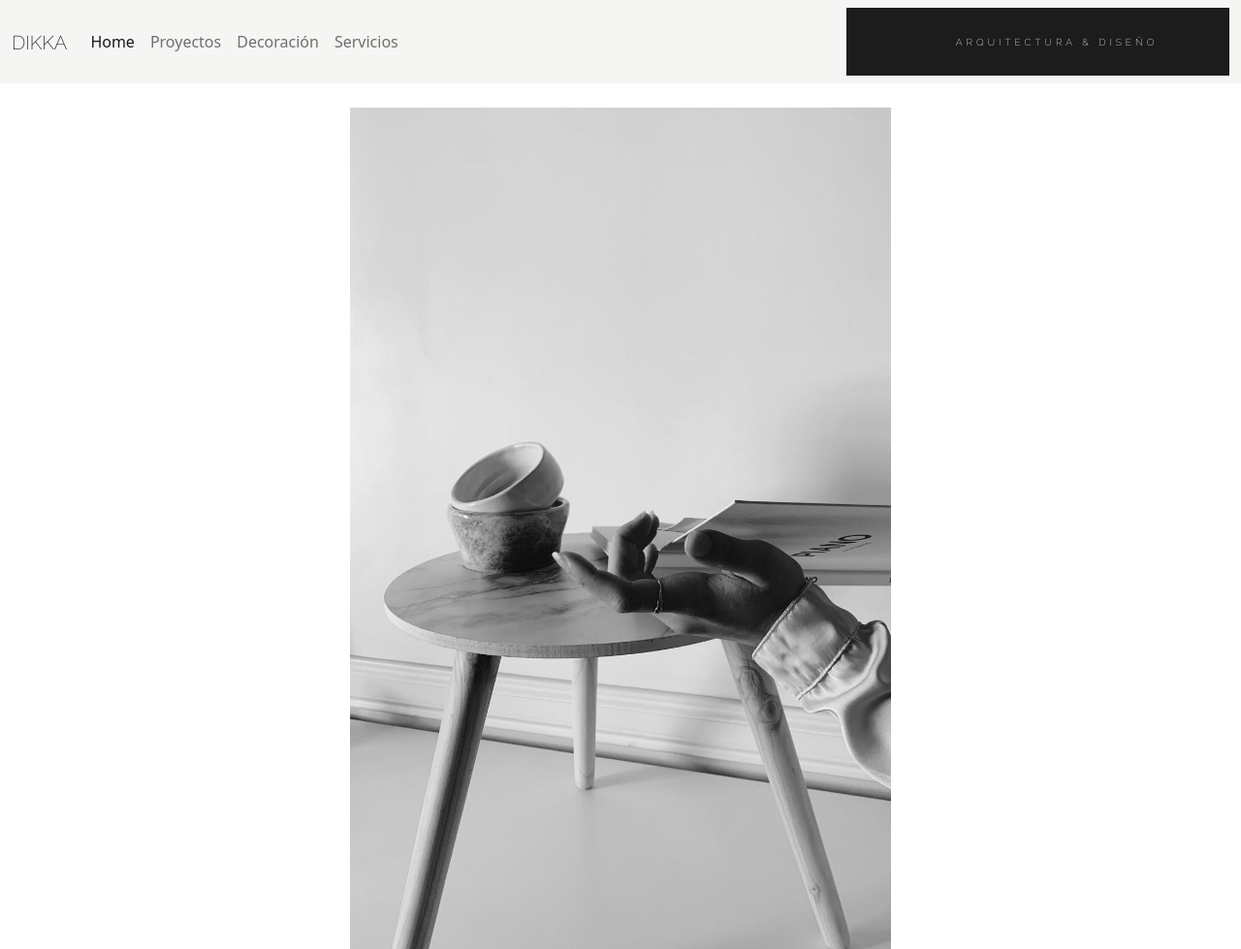
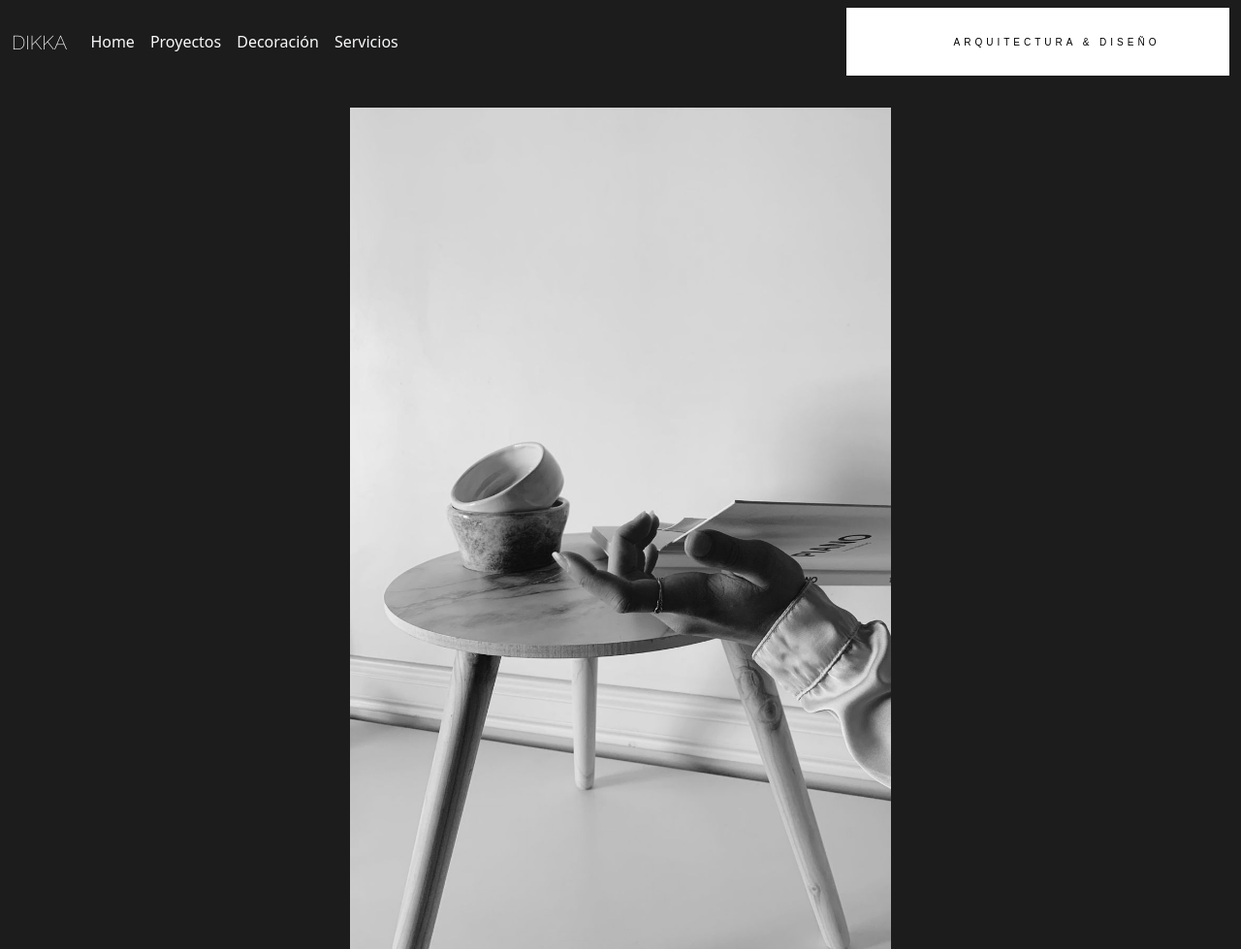
Before and after one commit to AngieLant/PaginaWeb, a plain HTML site: page paginas/proyectos.html in a window 1280 px wide. Shown: the top 979 px of the page at 97% size. Drawn offline with nearby package versions, Linux system fonts and the light colour scheme.

Commit message:
Cambios en pagina proyectos

```diff
--- a/paginas/proyectos.html
+++ b/paginas/proyectos.html
@@ -11,6 +11,7 @@
     <!--Css-->
     <link rel="stylesheet" href="../css/style.css">
 
+
     <!--Bootstrap-->
     <link href="https://cdn.jsdelivr.net/npm/bootstrap@5.1.3/dist/css/bootstrap.min.css" rel="stylesheet" integrity="sha384-1BmE4kWBq78iYhFldvKuhfTAU6auU8tT94WrHftjDbrCEXSU1oBoqyl2QvZ6jIW3" crossorigin="anonymous">
     <title>Dikka</title>
@@ -22,13 +23,13 @@
 
     <title>Dikka | La fusion entre la arquitectura y el diseño | Proyectos</title>
 </head>
-<body>
+<body class="body-proyecto">
 
     <header>
         <nav class="navbar navbar-expand-lg navbar-light nav-bg">
             <div class="container-fluid">
               <a class="navbar-brand titulo" href="#">
-                <h1 class="title-dikka">DIKKA</h1>
+                <h1 class="title-dikka-proy">DIKKA</h1>
               </a>
               <button class="navbar-toggler" type="button" data-bs-toggle="collapse" data-bs-target="#navbarNav" aria-controls="navbarNav" aria-expanded="false" aria-label="Toggle navigation">
                 <span class="navbar-toggler-icon"></span>
@@ -36,24 +37,24 @@
               <div class="collapse navbar-collapse" id="navbarNav">
                 <ul class="navbar-nav">
                   <li class="nav-item">
-                    <a class="nav-link active" aria-current="page" href="../index.html">Home</a>
+                    <a class="nav-link active text-light" aria-current="page" href="../index.html">Home</a>
                   </li>
                   <li class="nav-item">
-                    <a class="nav-link" href="proyectos.html">Proyectos</a>
+                    <a class="nav-link text-light" href="proyectos.html">Proyectos</a>
                   </li>
                   <li class="nav-item">
-                    <a class="nav-link" href="decoracion.html">Decoración</a>
+                    <a class="nav-link text-light" href="decoracion.html">Decoración</a>
                   </li>
                   <li class="nav-item">
-                    <a class="nav-link" href="servicios.html">Servicios</a>
+                    <a class="nav-link text-light" href="servicios.html">Servicios</a>
                   </li>
                   <li class="nav-item">
                   </li>
                 </ul>
               </div>
 
-              <button class="boton-nav1 nav-item">
-                <p class="btn-txt">Arquitectura & Diseño</p>
+              <button class="boton-nav1-proy nav-item btn-bg">
+                <p class="btn-txt-proy">Arquitectura & Diseño</p>
               </button>
             </div>
         </nav>
--- /dev/null
+++ b/scss/components/_body.scss
@@ -0,0 +1,7 @@
+@import '../base/lista';
+.body-proyecto{
+    background-color: nth($colores,1);
+}
+.nav-bg{
+    background-color: nth($colores,1);
+}
--- a/scss/components/_botones.scss
+++ b/scss/components/_botones.scss
@@ -33,7 +33,34 @@
     letter-spacing: 4px;
 
 }
-#texto-boton{
-    color: nth($colores,3);
-    font-family: $fuente-1;
+/*Pagina proyectos*/
+.btn-bg{
+    background-color: nth($colores,3);
 }
+.btn-txt-proy{
+    color: nth($colores,2);
+    font-family: $fuente-2;
+    text-align: center;
+    margin-bottom: 0px;
+    font-size: 10px;
+    letter-spacing: 4px;
+}
+.boton-nav1-proy{
+    background-color: nth($colores,3);
+    height: 70px;
+    width: 395px;
+    text-align: left;
+    padding-left: 45px;
+    border: none;
+    text-transform: uppercase;
+
+
+    @media screen and (max-width:900px) {
+        display: none;
+    }
+}
+.nav-item{
+    @media screen and (max-width:900px) {
+        display: none;
+    }
+}
--- a/scss/components/_header.scss
+++ b/scss/components/_header.scss
@@ -20,3 +20,10 @@ h3,h2{
     text-align: center;
     margin-top: 10px;
 }
+/*Proyectos*/
+.title-dikka-proy{
+    font-size: 20px;
+    text-align: center;
+    margin-top: 10px;
+    color: #fff;
+}
--- a/scss/style.scss
+++ b/scss/style.scss
@@ -4,6 +4,7 @@
 @import './base/mixins';
 @import './base/extends';
 @import './components/header';
+@import './components/body';
 @import './components/botones';
 @import './components/decoracion';
 @import './components/imagenes';
```
Also changed, not shown: css/style.css, 1 other file.
